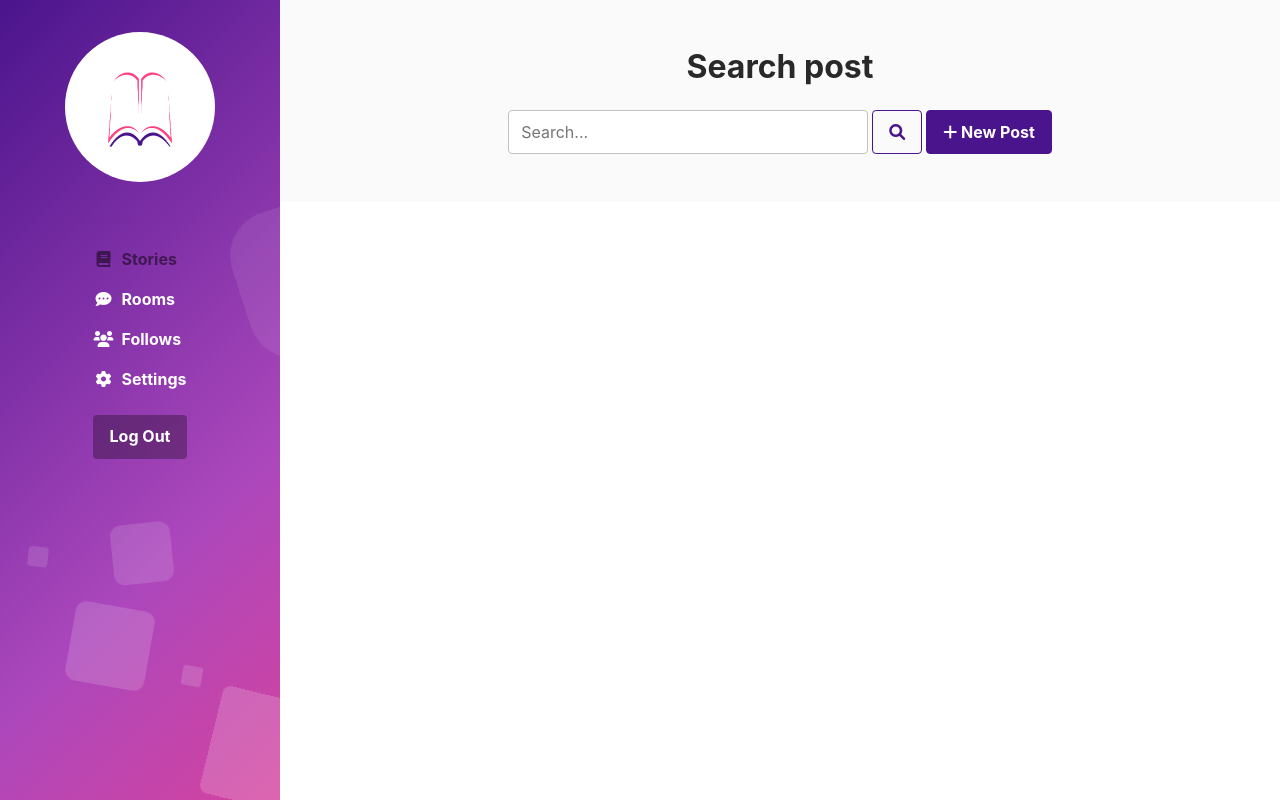
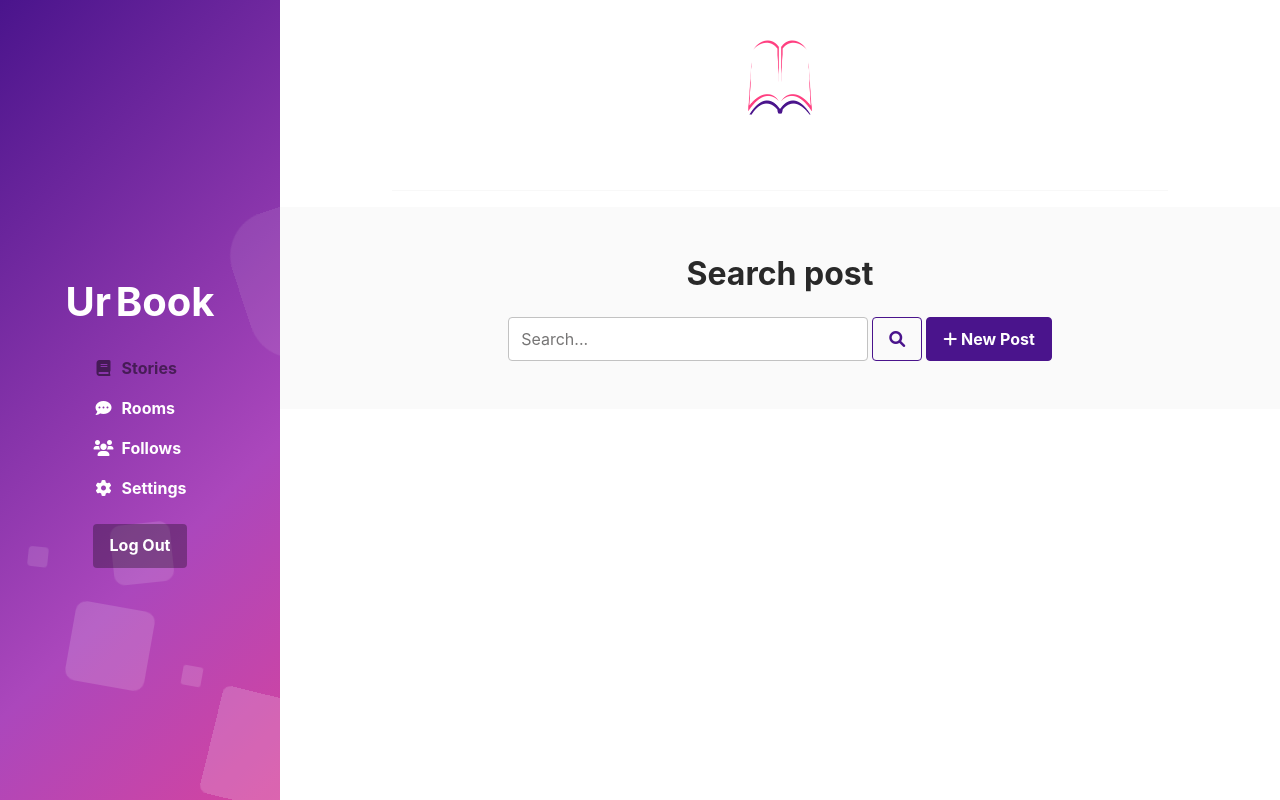
Before and after one commit to Zyxkim/urbook_db, a Flask app: template website/templates/home.html in a window 1280 px wide. Run offline with Flask 2, Linux system fonts and the light colour scheme; the template is opened without the code that fills it, so the values that code supplies are empty; parts of the project's set-up code (start-up, migrations or seed data) failed here and were passed over; some libraries are stand-ins or nearby versions.

Commit message:
Changed design.

```diff
--- a/website/static/styles.css
+++ b/website/static/styles.css
@@ -205,17 +205,58 @@ div.content {
     flex-direction: row-reverse;
     margin-left: auto
 }
+
 .py-3 {
-    padding-top: 1rem!important;
-    padding-bottom: 1rem!important;
+    padding-top: 1rem !important;
+    padding-bottom: 1rem !important;
 }
+
 .px-4 {
-    padding-right: 1.5rem!important;
-    padding-left: 1.5rem!important;
+    padding-right: 1.5rem !important;
+    padding-left: 1.5rem !important;
 }
+
 .flex-grow-0 {
-    flex-grow: 0!important;
+    flex-grow: 0 !important;
 }
+
 .border-top {
-    border-top: 1px solid #dee2e6!important;
+    border-top: 1px solid #dee2e6 !important;
 }
+
+:root {
+    --navbar-bg-color: hsl(0, 0%, 15%);
+    --navbar-text-color: hsl(0, 0%, 85%);
+    --navbar-text-color-focus: white;
+    --navbar-bg-contrast: hsl(0, 0%, 25%);
+}
+
+.container {
+    max-width: 1000px;
+    padding-left: 1.4rem;
+    padding-right: 1.4rem;
+    margin-left: auto;
+    margin-right: auto;
+}
+
+#navbar {
+    --navbar-height: 64px;
+    position: fixed;
+    height: var(--navbar-height);
+    background: linear-gradient(-45deg, #FF80AB, #FF4081, #AB47BC, #4A148C);
+    left: 0;
+    right: 0;
+    box-shadow: 0 2px 4px rgba(0, 0, 0, 0.15);
+}
+
+.navbar-container {
+    display: flex;
+    justify-content: space-between;
+    height: 100%;
+    align-items: center;
+}
+
+.navbar-item {
+    margin: 0.4em;
+    width: 100%;
+}
--- a/website/templates/base.html
+++ b/website/templates/base.html
@@ -26,5 +26,6 @@
 <script src="/static/plugins/jquery-3.3.1.min.js"></script>
 <script src="/static/plugins/popper.min.js"></script>
 <script src="/static/plugins/bootstrap/js/bootstrap.min.js"></script>
+
 </body>
 </html>
--- a/website/templates/home.html
+++ b/website/templates/home.html
@@ -20,18 +20,11 @@
             </button>
 
             <div id="navigation" class="collapse navbar-collapse flex-column">
-                <div class="profile-section pt-3 pt-lg-0">
-                    <img class="profile-image rounded-circle mx-auto"
-                         style="width: 150px; height: 150px"
-                         src="/static/images/3.png" alt="image">
-                    <h1 class="blog-name pt-lg-4 mb-0">
-                        {{ user.nickname }}
-                    </h1>
-                    <div class="bio mb-3">{{ user.status }}</div>
-
-                    <hr>
+                <div style="height: 30vh"></div>
+                <div class="text-center mb-3">
+                    <span style="color: #ffffff; font-size: 30pt; font-weight: bold">Ur</span>
+                    <span style="color: #ffffff; font-size: 30pt; font-weight: bold">Book</span>
                 </div>
-
                 <ul class="navbar-nav flex-column text-left">
                     <li class="nav-item active">
                         <a class="nav-link" href="/"><i class="fas fa-book fa-fw mr-2"></i>Stories</a>
@@ -55,6 +48,19 @@
     </header>
 
     <div class="main-wrapper">
+        <div class="container text-center">
+            <div class="profile-section pt-3 pt-lg-0">
+                <img class="profile-image rounded-circle mx-auto"
+                     style="width: 150px; height: 150px"
+                     src="/static/images/3.png" alt="image">
+                <h1 class="blog-name pt-lg-4 mb-0">
+                    {{ user.nickname }}
+                </h1>
+                <div class="bio mb-3">{{ user.status }}</div>
+
+                <hr>
+            </div>
+        </div>
         <section class="cta-section theme-bg-light py-5">
             <div class="container text-center">
                 <h2 class="heading">Search post</h2>
@@ -123,6 +129,7 @@
                 </div>
             </div>
         </section>
+
         <section class="blog-list px-3 py-5 p-md-5">
 
             <div class="card border-0 px-3 pt-3">
```
Also changed, not shown: website/templates/follows.html (+9 -13 lines), website/templates/rooms.html (+6 -12 lines).
